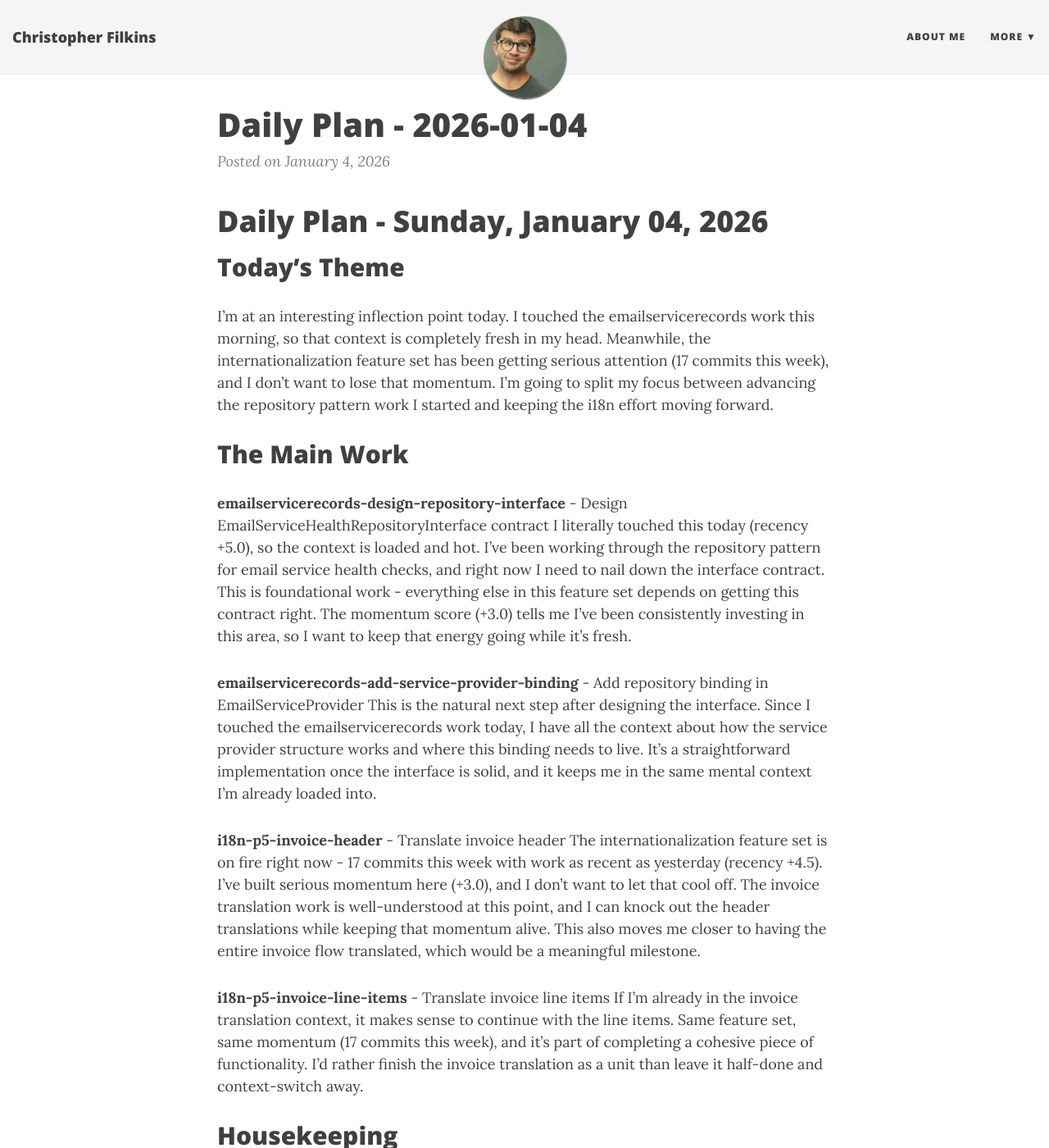
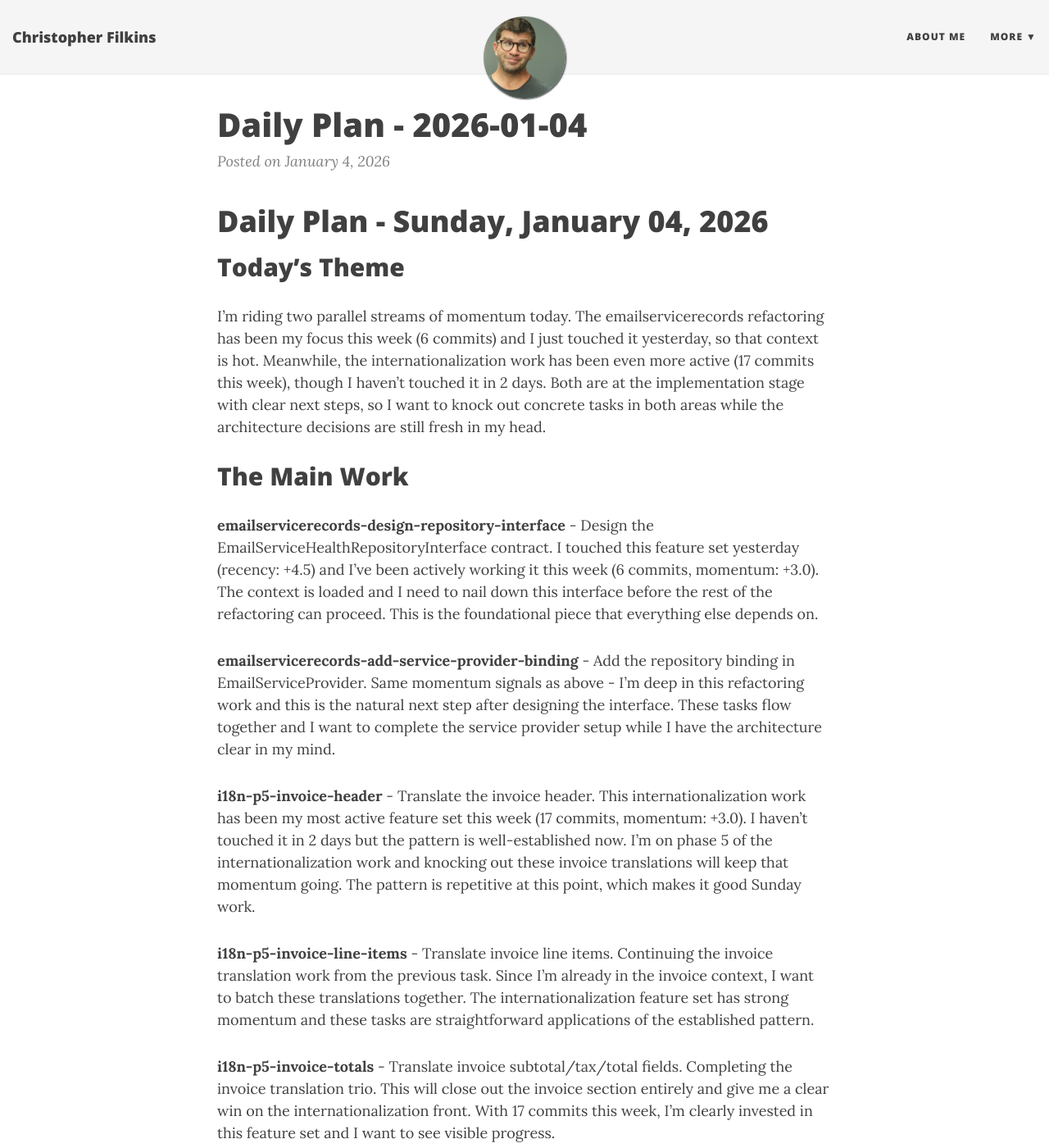
Before and after one commit to filchyboy/filchyboy.github.io, a Jekyll site: the page built from _posts/2026-01-04-todays-plan.md, in a window 1280 px wide and 1400 px high. Shown: the whole window at 82% size. Built offline with Jekyll 4.4.1, drawn with Linux system fonts in a browser that asks for light colours; nearby versions of some CDN libraries; some of the changed text lies outside the part shown.

Commit message:
Add daily plan: 2026-01-04

```diff
--- a/_posts/2026-01-04-todays-plan.md
+++ b/_posts/2026-01-04-todays-plan.md
@@ -7,30 +7,28 @@ date: 2026-01-04
 # Daily Plan - Sunday, January 04, 2026
 
 ## Today's Theme
-I'm at an interesting inflection point today. I touched the emailservicerecords work this morning, so that context is completely fresh in my head. Meanwhile, the internationalization feature set has been getting serious attention (17 commits this week), and I don't want to lose that momentum. I'm going to split my focus between advancing the repository pattern work I started and keeping the i18n effort moving forward.
+I'm riding two parallel streams of momentum today. The emailservicerecords refactoring has been my focus this week (6 commits) and I just touched it yesterday, so that context is hot. Meanwhile, the internationalization work has been even more active (17 commits this week), though I haven't touched it in 2 days. Both are at the implementation stage with clear next steps, so I want to knock out concrete tasks in both areas while the architecture decisions are still fresh in my head.
 
 ## The Main Work
 
-**emailservicerecords-design-repository-interface** - Design EmailServiceHealthRepositoryInterface contract
-I literally touched this today (recency +5.0), so the context is loaded and hot. I've been working through the repository pattern for email service health checks, and right now I need to nail down the interface contract. This is foundational work - everything else in this feature set depends on getting this contract right. The momentum score (+3.0) tells me I've been consistently investing in this area, so I want to keep that energy going while it's fresh.
+**emailservicerecords-design-repository-interface** - Design the EmailServiceHealthRepositoryInterface contract. I touched this feature set yesterday (recency: +4.5) and I've been actively working it this week (6 commits, momentum: +3.0). The context is loaded and I need to nail down this interface before the rest of the refactoring can proceed. This is the foundational piece that everything else depends on.
 
-**emailservicerecords-add-service-provider-binding** - Add repository binding in EmailServiceProvider
-This is the natural next step after designing the interface. Since I touched the emailservicerecords work today, I have all the context about how the service provider structure works and where this binding needs to live. It's a straightforward implementation once the interface is solid, and it keeps me in the same mental context I'm already loaded into.
+**emailservicerecords-add-service-provider-binding** - Add the repository binding in EmailServiceProvider. Same momentum signals as above - I'm deep in this refactoring work and this is the natural next step after designing the interface. These tasks flow together and I want to complete the service provider setup while I have the architecture clear in my mind.
 
-**i18n-p5-invoice-header** - Translate invoice header
-The internationalization feature set is on fire right now - 17 commits this week with work as recent as yesterday (recency +4.5). I've built serious momentum here (+3.0), and I don't want to let that cool off. The invoice translation work is well-understood at this point, and I can knock out the header translations while keeping that momentum alive. This also moves me closer to having the entire invoice flow translated, which would be a meaningful milestone.
+**i18n-p5-invoice-header** - Translate the invoice header. This internationalization work has been my most active feature set this week (17 commits, momentum: +3.0). I haven't touched it in 2 days but the pattern is well-established now. I'm on phase 5 of the internationalization work and knocking out these invoice translations will keep that momentum going. The pattern is repetitive at this point, which makes it good Sunday work.
 
-**i18n-p5-invoice-line-items** - Translate invoice line items
-If I'm already in the invoice translation context, it makes sense to continue with the line items. Same feature set, same momentum (17 commits this week), and it's part of completing a cohesive piece of functionality. I'd rather finish the invoice translation as a unit than leave it half-done and context-switch away.
+**i18n-p5-invoice-line-items** - Translate invoice line items. Continuing the invoice translation work from the previous task. Since I'm already in the invoice context, I want to batch these translations together. The internationalization feature set has strong momentum and these tasks are straightforward applications of the established pattern.
+
+**i18n-p5-invoice-totals** - Translate invoice subtotal/tax/total fields. Completing the invoice translation trio. This will close out the invoice section entirely and give me a clear win on the internationalization front. With 17 commits this week, I'm clearly invested in this feature set and I want to see visible progress.
 
 ## Housekeeping
 
-**PHPStan - coppa.php** - This file has 22 errors and sits at the top of the PHPStan report. I've been doing a lot of work across the codebase, and I should spend 30-45 minutes cleaning up these errors while my general context is good. It's the kind of focused maintenance that prevents technical debt from accumulating.
+**Jest test failures** - I've got 22 failing Jest tests (97.8% pass rate). That's not terrible but it's been nagging at me. I should spend 30 minutes investigating what's breaking. The pass rate is high enough that it's probably a small subset of related failures rather than systemic issues.
 
-**Planning Pipeline - vite-7-migration** - This has research done but needs an implementation plan. Vite 7 is going to become increasingly important, and I should sketch out a concrete migration strategy while I'm thinking about infrastructure. Not a full implementation today, but at least a roadmap I can reference later.
+**Blade accessibility violations** - The clickWithoutKeyboard violations (1,288 occurrences) keep showing up in my accessibility reports. I'm at 57% compliance and need to get to 90%. I won't fix all of them today, but I should document a pattern for addressing these systematically. Maybe create a task in the planning pipeline for a focused accessibility sprint.
 
 ## Parked
 
-I'm deliberately setting aside the rest of the emailservicerecords tasks (update constructor, replace direct model access) even though they're scored identically to the ones I'm tackling. I need to get the interface and binding right first - rushing through all four tasks would compromise quality. Better to do two well than four poorly.
+The **emailservicerecords** feature set has two more tasks (update-channelhealthaction-constructor and replace-direct-model-access) but I'm intentionally stopping after the service provider binding. I want to see how the first two implementations feel before committing to the full refactoring today. If the interface design needs adjustment, I'd rather discover that before I've wired it through the entire container.
 
-The jest test failures (22 failing tests) are nagging at me, but I'm not going to chase them today unless they're directly related to the work I'm doing. The 97.8% pass rate means the suite is generally healthy, and Sunday isn't the day for a testing deep-dive.
+The code quality reports show PHPStan needs serious attention (2,232 errors), but that's a separate effort that needs dedicated focus. I'm not going to context-switch into static analysis work while I have momentum on feature development. That's a future sprint.
```
